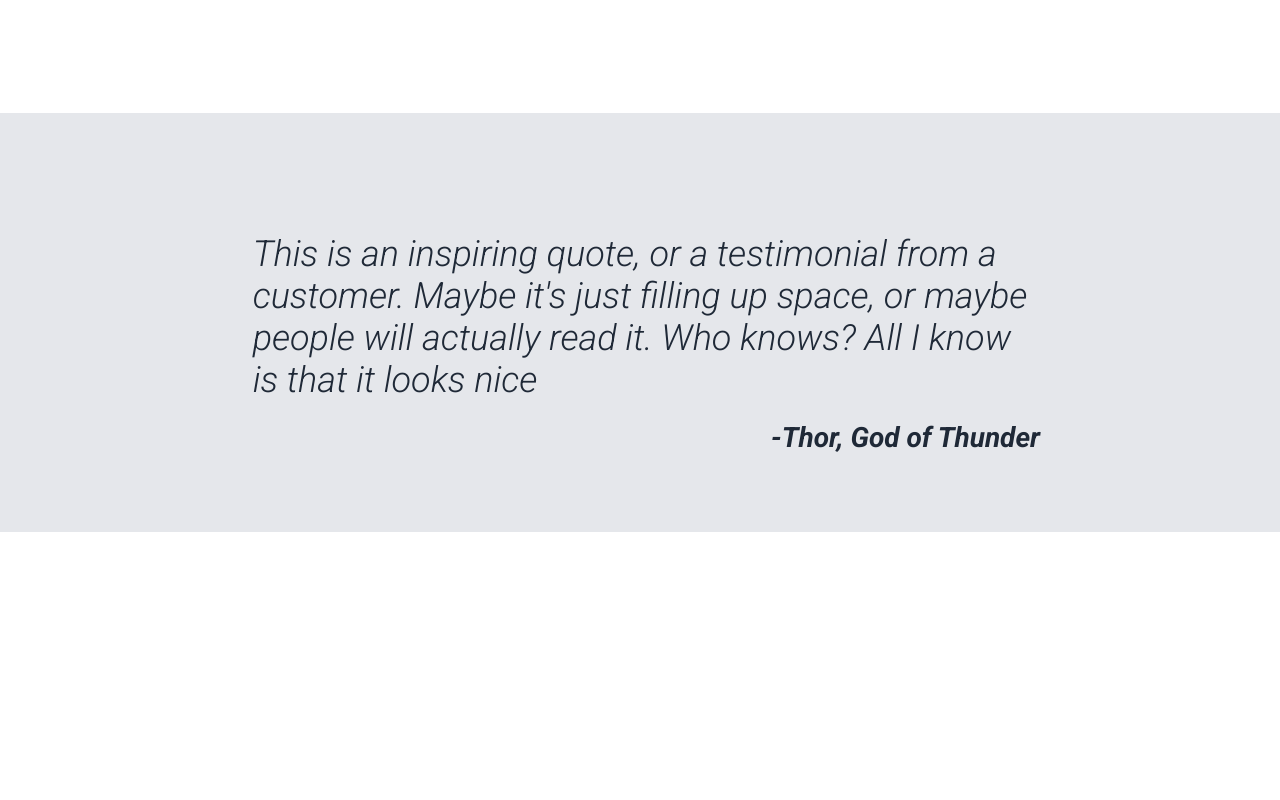
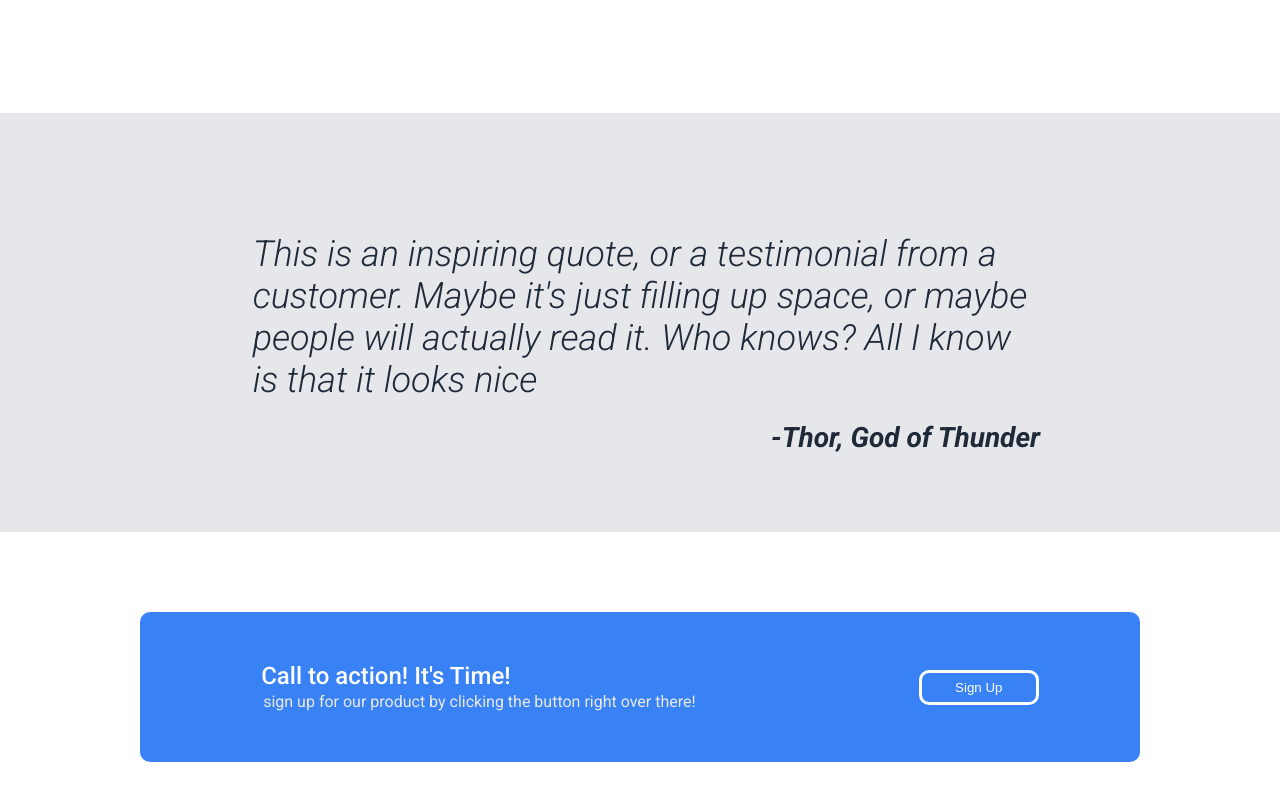
Before and after one commit to Ghav-Morales/landing-page-practice, a plain HTML site: page index.html in a window 1280 px wide. Shown: the part 849-1649 px from the top of the page. Before the commit the page ends 1381 px from the top, so only its background shows below. Drawn offline with Linux system fonts and the light colour scheme.

Commit message:
added action box

```diff
--- a/index.html
+++ b/index.html
@@ -60,5 +60,14 @@
         <p class="quote-text">This is an inspiring quote, or a testimonial from a <br> customer. Maybe it's just filling up space, or maybe <br> people will actually read it. Who knows? All I know <br> is that it looks nice</p>
         <p class="quote-author">-Thor, God of Thunder</p>
     </div>
+    <div class="call-to-action">
+        <div class="call-to-action-container">
+            <div class="action-box">
+                <span>Call to action! It's Time!</span>
+                <p>sign up for our product by clicking the button right over there!</p>
+            </div>
+            <button class="action-signup-btn">Sign Up</button>
+        </div>
+    </div>
 </body>
 </html>
--- a/style.css
+++ b/style.css
@@ -130,8 +130,47 @@ a{
     margin-top: 20px;
     padding-bottom: 50px;
     text-align: end;
-    width: min(80%, 800px);
+    width: 800px;
     text-align: end;
     font-weight: bold;
     font-size: 28px;
 }
+.call-to-action{
+    display: flex;
+    align-items: center;
+    justify-content: center;
+    margin: 80px 0px;
+}
+.call-to-action-container{
+    background-color: #3882f6;
+    display: flex;
+    align-items: center;
+    justify-content: space-evenly;
+    width: 1000px;
+    height: 150px;
+    border-radius: 10px;
+    gap: 100px;
+    color: white;
+}
+.action-box{
+    padding: 30px 20px;
+    margin: 0px;
+}
+.action-box span{
+    font-size: 24px;
+    margin: 0px;
+    font-weight: 500;
+}
+.action-box p{
+    color: rgb(233, 233, 233);
+    margin: 2px;
+}
+.action-signup-btn{
+    background-color: #3882f6;
+    color: white;
+    border: 3px solid;
+    border-color: white;
+    height: 35px;
+    width: 120px;
+    border-radius: 10px;
+}
```
